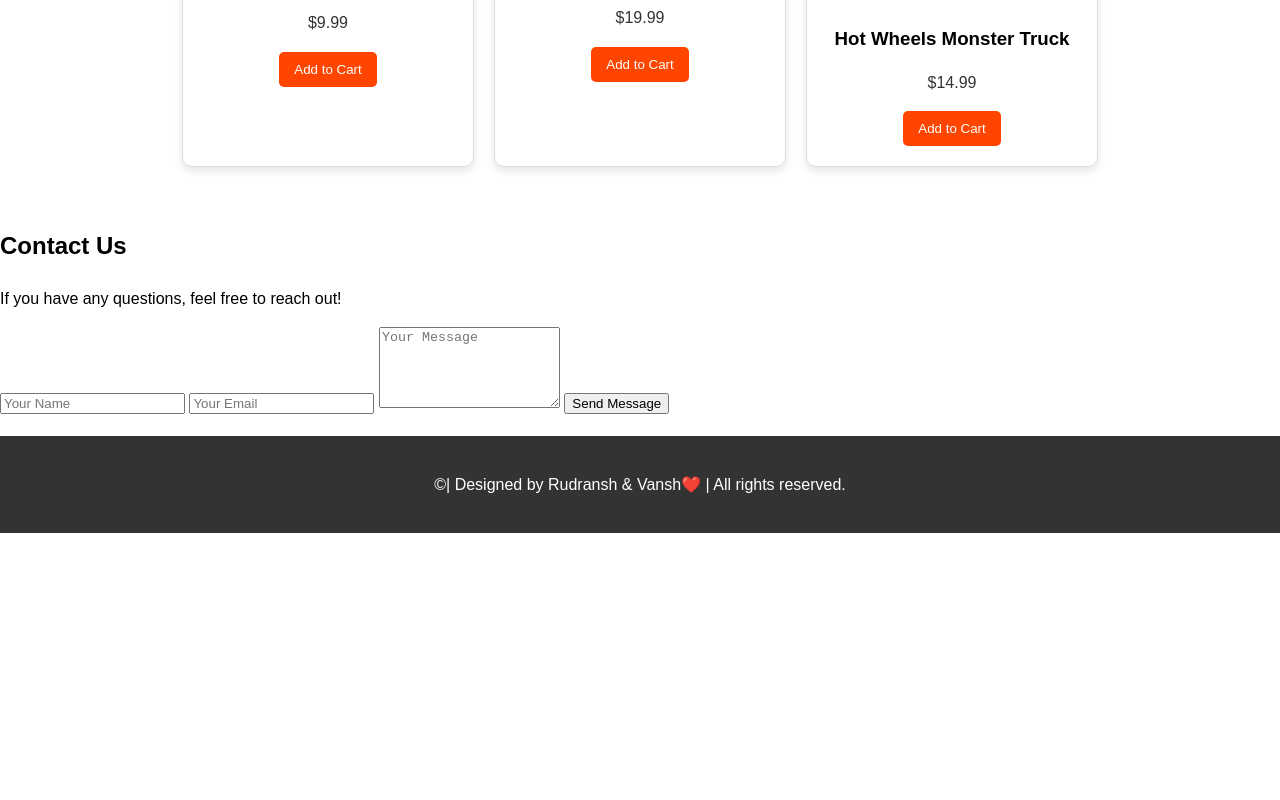
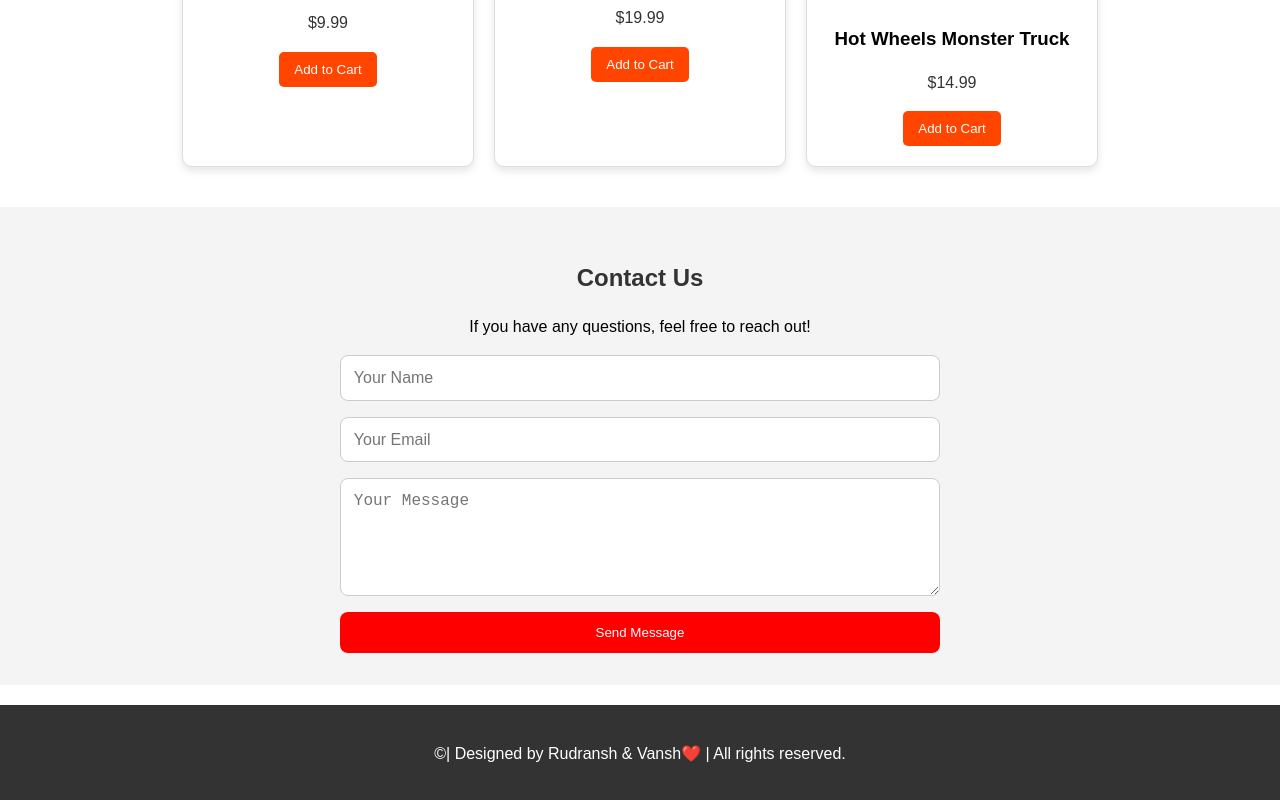
Before and after one commit to Rudrxxx/Hotwheels, a plain HTML site: page index.html in a window 1280 px wide. Shown: the part 1225-2025 px from the top of the page. Before the commit the page ends 1758 px from the top, so only its background shows below. Drawn offline with Linux system fonts and the light colour scheme.

Commit message:
Update style.css

```diff
--- a/style.css
+++ b/style.css
@@ -184,3 +184,45 @@ footer {
     padding: 20px 0;
     margin-top: 20px;
 }
+.contact {
+    background-color: #f4f4f4;
+    padding: 2rem;
+    text-align: center;
+}
+
+.contact h2 {
+    margin-bottom: 1rem;
+    color: #333;
+}
+
+.contact-form {
+    max-width: 600px;
+    margin: 0 auto;
+    display: flex;
+    flex-direction: column;
+    gap: 1rem;
+}
+
+.contact-form input,
+.contact-form textarea {
+    padding: 0.8rem;
+    border: 1px solid #ccc;
+    border-radius: 8px;
+    font-size: 1rem;
+    width: 100%;
+    box-sizing: border-box;
+}
+
+.contact-form .btn {
+    background-color: red;
+    color: white;
+    border: none;
+    padding: 0.8rem;
+    border-radius: 8px;
+    cursor: pointer;
+    transition: background-color 0.3s ease;
+}
+
+.contact-form .btn:hover {
+    background-color: #cc0000;
+}
```
